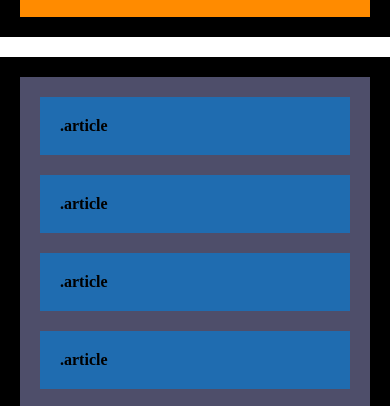
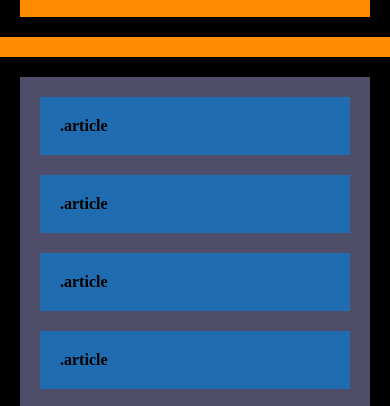
Before and after one commit to basantades/S1.1.-HTML-i-CSS-amb-Flex, a plain HTML site: page index.html in a window 390 px wide. Shown: the part 394-800 px from the top of the page. Drawn offline with Linux system fonts and the light colour scheme.

Commit message:
Exercici 4 - cambio fondo

```diff
--- a/css/styles.css
+++ b/css/styles.css
@@ -2,6 +2,10 @@
     margin: 0;
     padding: 0;
     box-sizing: border-box;
+  }
+
+  body {
+    background: #f0e78c;
   }
 
   .contenedor {
@@ -117,7 +121,9 @@
 /* media queries */
 
 @media screen and (max-width: 992px) {
-
+  body {
+    background: #71a3c4;
+  }
     .cabecera {
         display: flex;
         flex-direction: column;
@@ -137,6 +143,9 @@
 }
 
 @media screen and (max-width: 767px) {
+  body {
+    background: #ff8b00;
+  }
     .articulos {
         display: flex;
         flex-direction: column;
```
